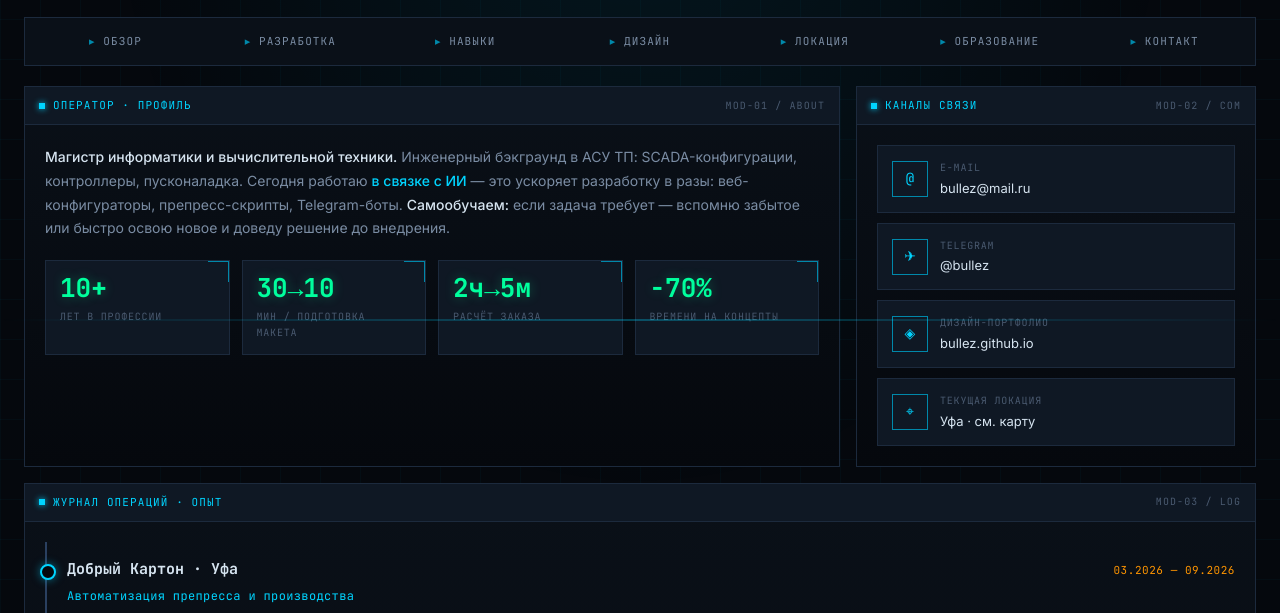
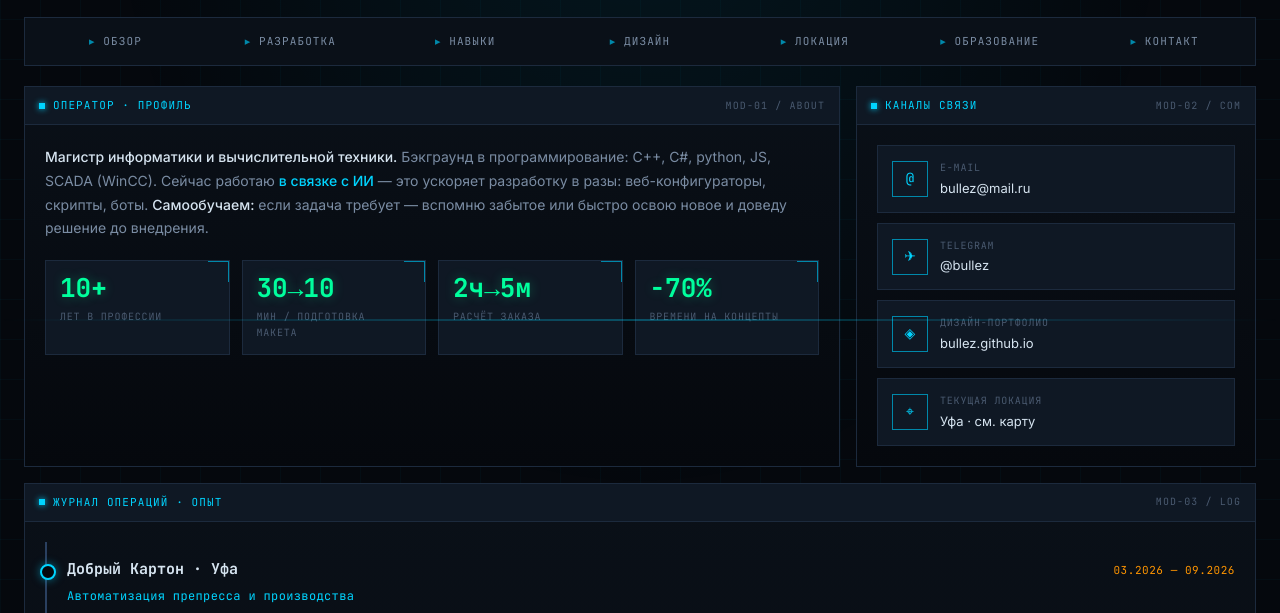
Before and after one commit to bullez/software_engineer, a plain HTML site: page index.html in a window 1280 px wide. Shown: the part 181-794 px from the top of the page. Drawn offline with Linux system fonts and the light colour scheme.

Commit message:
Update index.html

```diff
--- a/index.html
+++ b/index.html
@@ -962,7 +962,7 @@
       </div>
       <div class="module-body">
         <p class="about-text">
-          <strong>Магистр информатики и вычислительной техники.</strong> Инженерный бэкграунд в АСУ ТП: SCADA-конфигурации, контроллеры, пусконаладка. Сегодня работаю <span class="highlight">в связке с ИИ</span> — это ускоряет разработку в разы: веб-конфигураторы, препресс-скрипты, Telegram-боты. <strong>Самообучаем:</strong> если задача требует — вспомню забытое или быстро освою новое и доведу решение до внедрения.
+          <strong>Магистр информатики и вычислительной техники.</strong> Бэкграунд в программирование: C++, C#, python, JS, SCADA (WinCC). Сейчас работаю <span class="highlight">в связке с ИИ</span> — это ускоряет разработку в разы: веб-конфигураторы, скрипты, боты. <strong>Самообучаем:</strong> если задача требует — вспомню забытое или быстро освою новое и доведу решение до внедрения.
         </p>
 
         <div class="kpi-grid">
```
